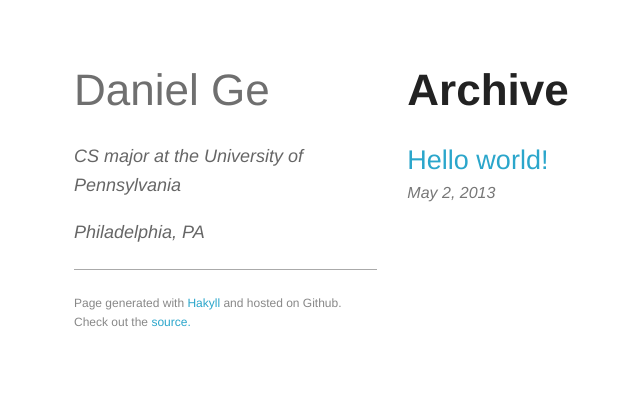
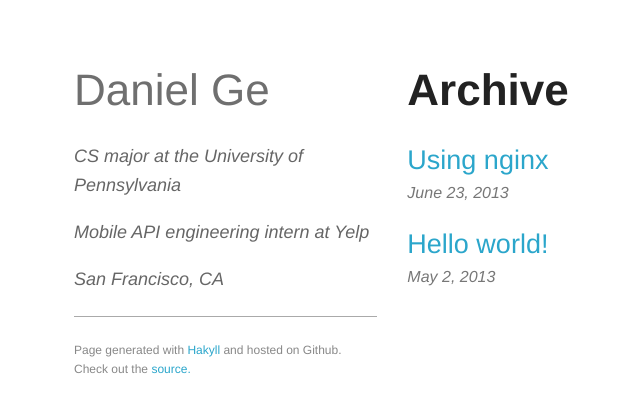
Before and after one commit to DanGe42/DanGe42.github.io, a plain HTML site: page blog.html in a window 1280 px wide. Shown: the whole page, without its empty margins (81-721 px from the left). Drawn offline with Linux system fonts and the light colour scheme.

Commit message:
I live in SF now

```diff
--- a/blog.html
+++ b/blog.html
@@ -31,7 +31,8 @@
           <a href="./"><h1 class="subheader">Daniel Ge</h1></a>
           <ul id="me-desc">
             <li>CS major at the University of Pennsylvania</li>
-            <li>Philadelphia, PA</li>
+            <li>Mobile API engineering intern at Yelp</li>
+            <li>San Francisco, CA</li>
           </ul>
         </header>
 
@@ -46,7 +47,9 @@
         <h1>Archive</h1>
 
 <ul class="post-list">
-  <li><h3 class="post-item-title subheader"><a href="./blog/2013-05-02-hello-world.html">Hello world!</a></h3>
+  <li><h3 class="post-item-title subheader"><a href="./blog/2013-06-23-using-nginx.html">Using nginx</a></h3>
+<p class="post-item-date">June 23, 2013</p></li>
+<li><h3 class="post-item-title subheader"><a href="./blog/2013-05-02-hello-world.html">Hello world!</a></h3>
 <p class="post-item-date">May  2, 2013</p></li>
 
 </ul>
```
Also changed, not shown: 404.html (+2 -1 lines), about.html (+2 -1 lines), blog/2013-05-02-hello-world.html (+2 -1 lines), index.html (+2 -1 lines).
